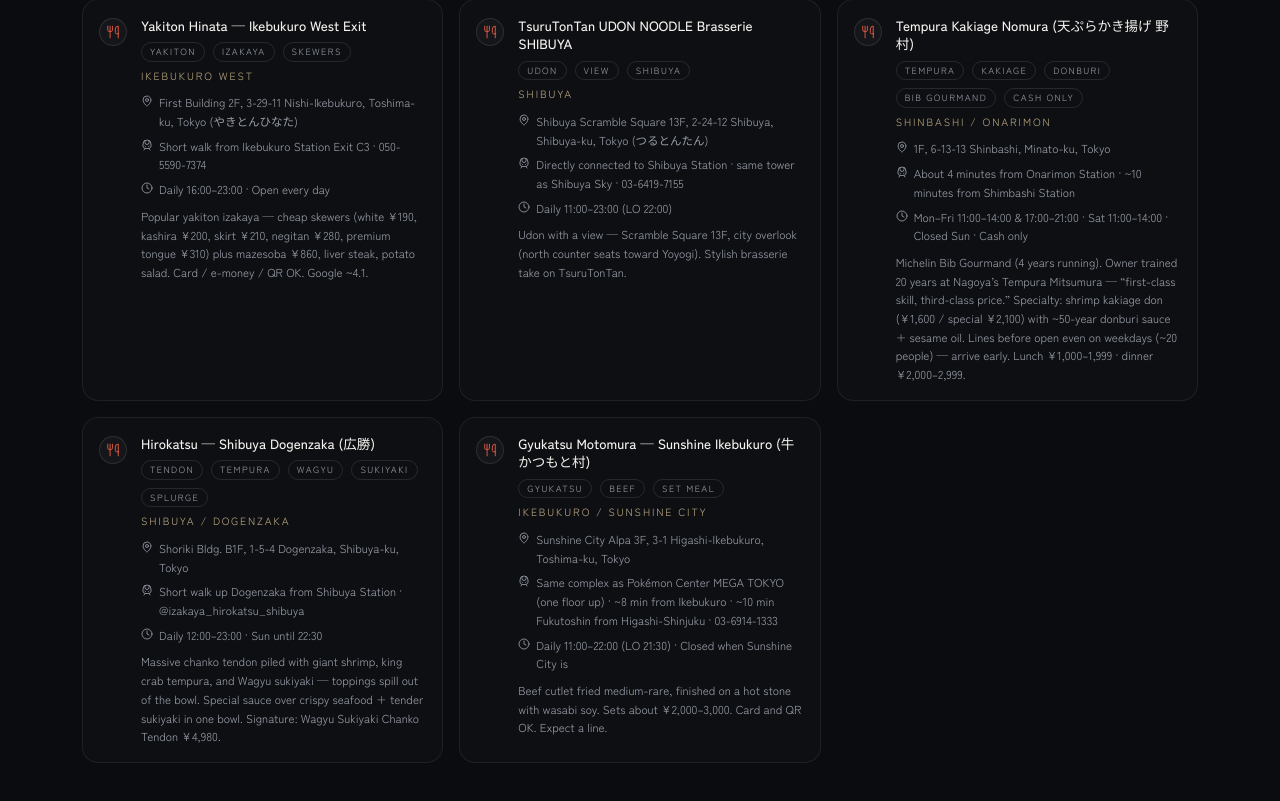
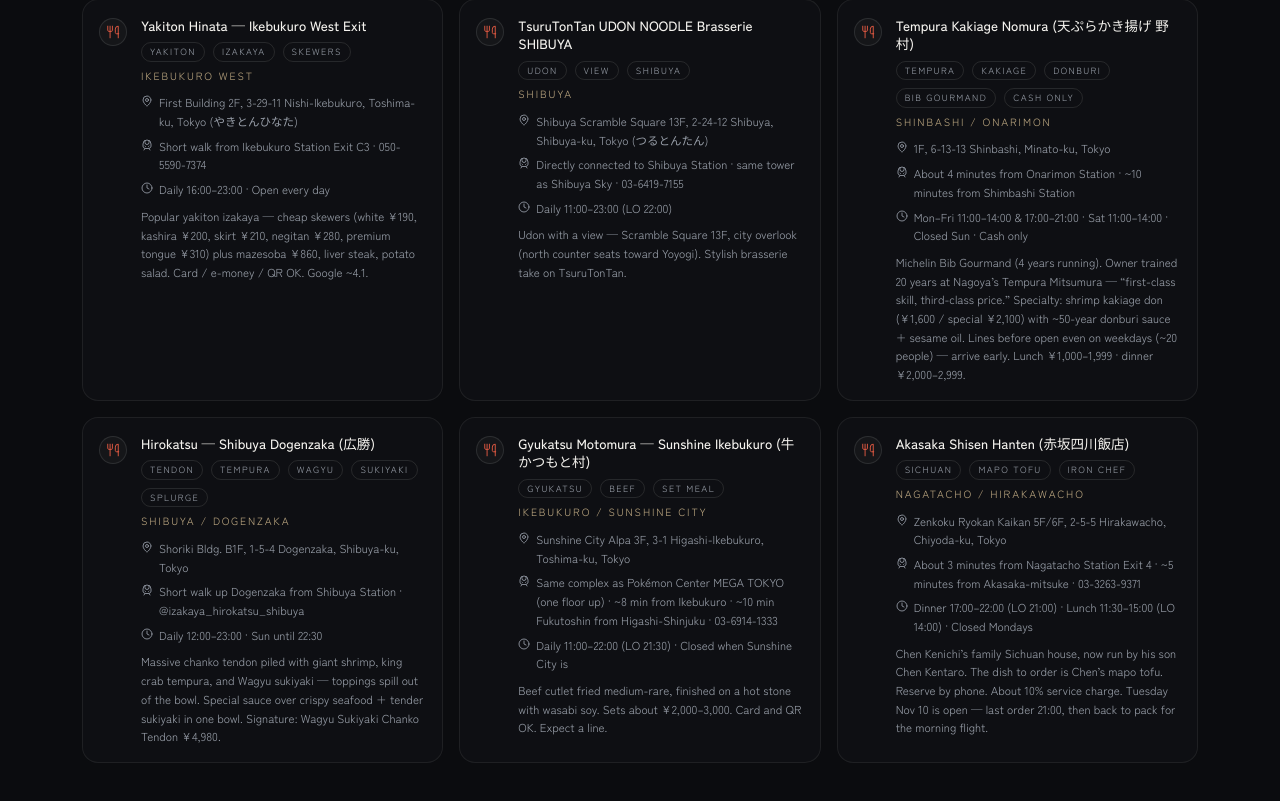
Before and after one commit to Cacody25/japan-trip, a React (Vite) app: page /food in a window 1280 px wide. Shown: the part 1589-2390 px from the top of the page. Built offline with nearby package versions, Linux system fonts and the light colour scheme.

Commit message:
Put Akasaka Shisen Hanten on Day 12 as the last dinner.
Tuesday is open, Monday is not, and the flight is the next morning.

```diff
--- a/src/data/food.js
+++ b/src/data/food.js
@@ -215,6 +215,19 @@
     lat: 35.72915,
     lng: 139.71985,
   },
+  {
+    id: "shisen-hanten-akasaka",
+    name: "Akasaka Shisen Hanten (赤坂四川飯店)",
+    area: "Nagatacho / Hirakawacho",
+    address: "Zenkoku Ryokan Kaikan 5F/6F, 2-5-5 Hirakawacho, Chiyoda-ku, Tokyo",
+    access: "About 3 minutes from Nagatacho Station Exit 4 · ~5 minutes from Akasaka-mitsuke · 03-3263-9371",
+    hours: "Dinner 17:00–22:00 (LO 21:00) · Lunch 11:30–15:00 (LO 14:00) · Closed Mondays",
+    note: "Chen Kenichi’s family Sichuan house, now run by his son Chen Kentaro. The dish to order is Chen’s mapo tofu. Reserve by phone. About 10% service charge. Tuesday Nov 10 is open — last order 21:00, then back to pack for the morning flight.",
+    tags: ["sichuan", "mapo tofu", "iron chef"],
+    days: [12],
+    lat: 35.6797,
+    lng: 139.7395,
+  },
 ];
 
 export const foodMapPlaces = foodSpots.map((spot) => ({
--- a/src/data/itinerary.js
+++ b/src/data/itinerary.js
@@ -616,7 +616,7 @@
     dateLabel: "Nov 10",
     city: "Tokyo",
     title: "Final Free Day",
-    blurb: "Souvenirs, packing, and one last favorite.",
+    blurb: "Pack, then Chen’s mapo tofu — the last dinner before the flight.",
     accent: "#8FA0B5",
     stops: [
       {
@@ -625,6 +625,13 @@
         kind: "shop",
         detail:
           "Last-minute gifts, packing, and revisiting favorite spots. If Saturday's crate dig was too full, Shibuya and Shimokitazawa record shops are open Tuesday afternoon, and Disk Union Shinjuku runs 12:00–20:00. Discland Jaro is closed Tuesday. Kankyō Records takes irregular days off — check before the Sangenjaya hop.",
+      },
+      {
+        time: "Dinner",
+        title: "Akasaka Shisen Hanten",
+        kind: "food",
+        detail:
+          "Zenkoku Ryokan Kaikan 5F/6F, 2-5-5 Hirakawacho — Chen Kenichi’s family restaurant, now run by his son Chen Kentaro. About 3 minutes from Nagatacho Exit 4. Tuesday dinner 17:00–22:00 (last order 21:00). Order Chen’s mapo tofu. Call 03-3263-9371 to reserve. Closed Mondays, so this night works. Eat and head back — you fly in the morning.",
       },
     ],
   },
```
